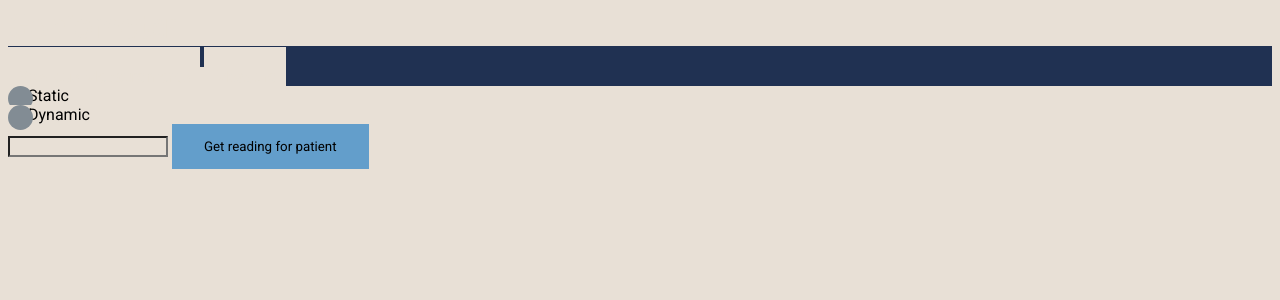
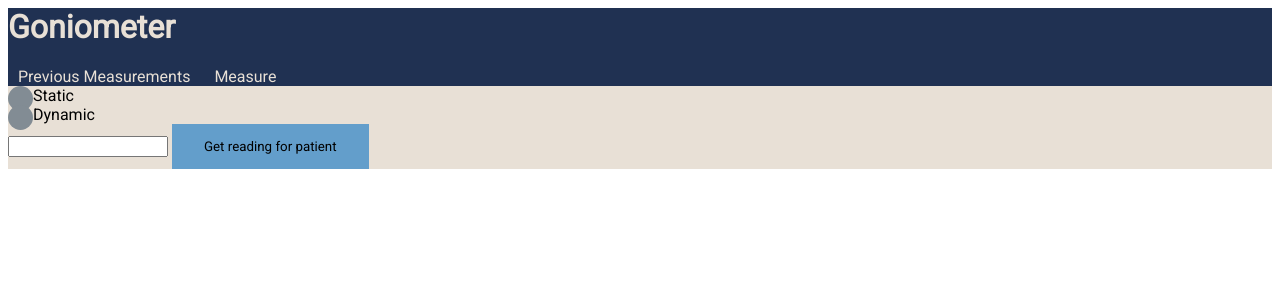
Before and after one commit to ece4180/ece4180.github.io, a Python web app: template templates/index.html in a window 1280 px wide. Shown: the top 300 px of the page. Run offline with Jinja, Linux system fonts and the light colour scheme; the template is opened without the code that fills it, so the values that code supplies are empty.

Commit message:
make css changes

```diff
--- a/templates/history.html
+++ b/templates/history.html
@@ -4,6 +4,9 @@
     <style>
       * {
         font-family: 'Roboto';
+      }
+
+      .content {
         background-color: #E8E0D6;
       }
 
@@ -39,6 +42,7 @@
       <a class="header-item" href="/">Measure</a>
     </span>
   </head>
+  <div class="content">
     <h2>Previous Measurements</h2>
     <table>
       <tr>
@@ -54,4 +58,5 @@
       </tr>
     {% endfor %}
     </table>
+  </div>
 </html>
--- a/templates/index.html
+++ b/templates/index.html
@@ -6,6 +6,9 @@
     <style>
       * {
         font-family: 'Roboto';
+      }
+
+      .content {
         background-color: #E8E0D6;
       }
 
@@ -28,8 +31,8 @@
 
       .container {
         display: "block";
-        padding-left: 20px;
-        margin-bottom: 10px;
+        padding-left: 25px;
+        margin-bottom: 18px;
         position: relative;
         cursor: pointer;
         user-select: none;
@@ -90,6 +93,7 @@
       </span>
     </div>
   </head>
+  <div class="content">
     <body>
       <form method="get" action="measure">
         <div>
@@ -107,4 +111,5 @@
         <button class="submit-button" type="submit">Get reading for patient</button>
       </form>
     </body>
+  </div>
 </html>
```
Also changed, not shown: templates/dynamic.html (+10 -5 lines), templates/static.html (+6 -1 lines). Lines whose indentation alone changed are shown as unchanged.
